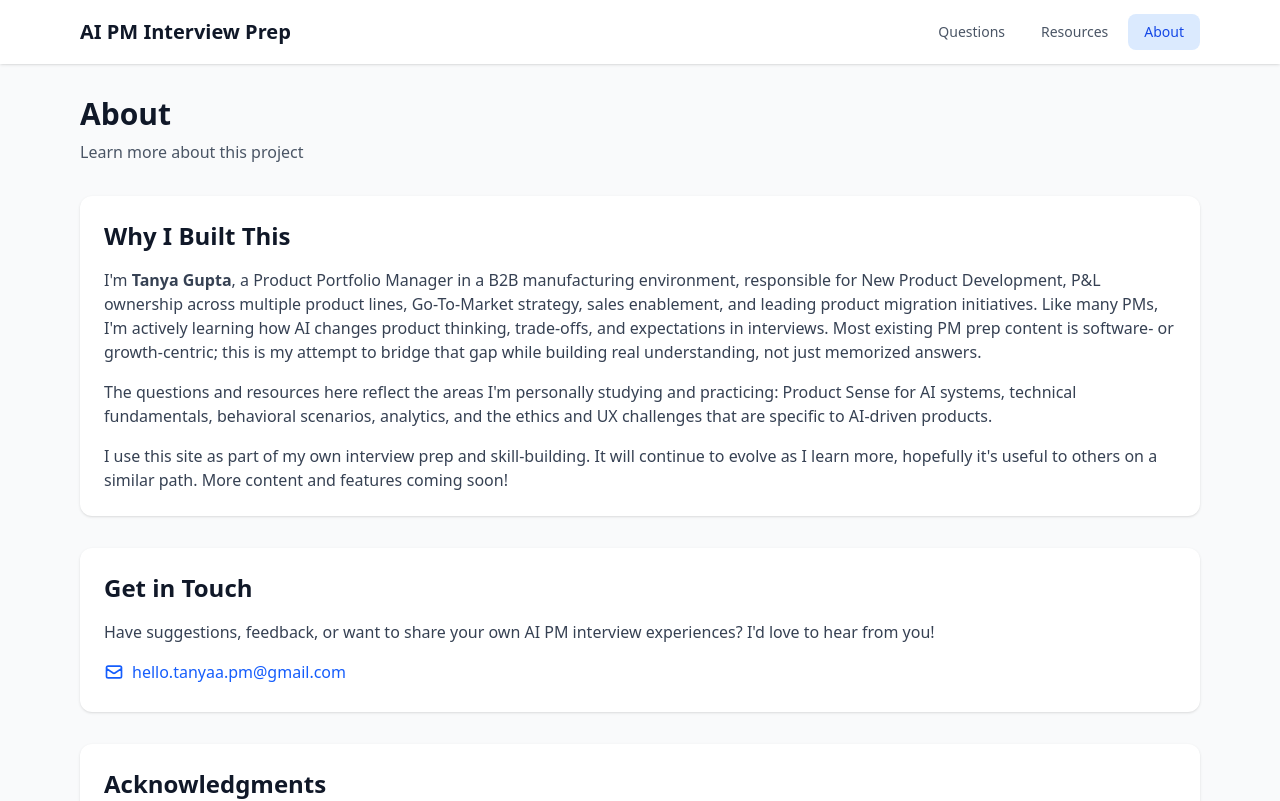
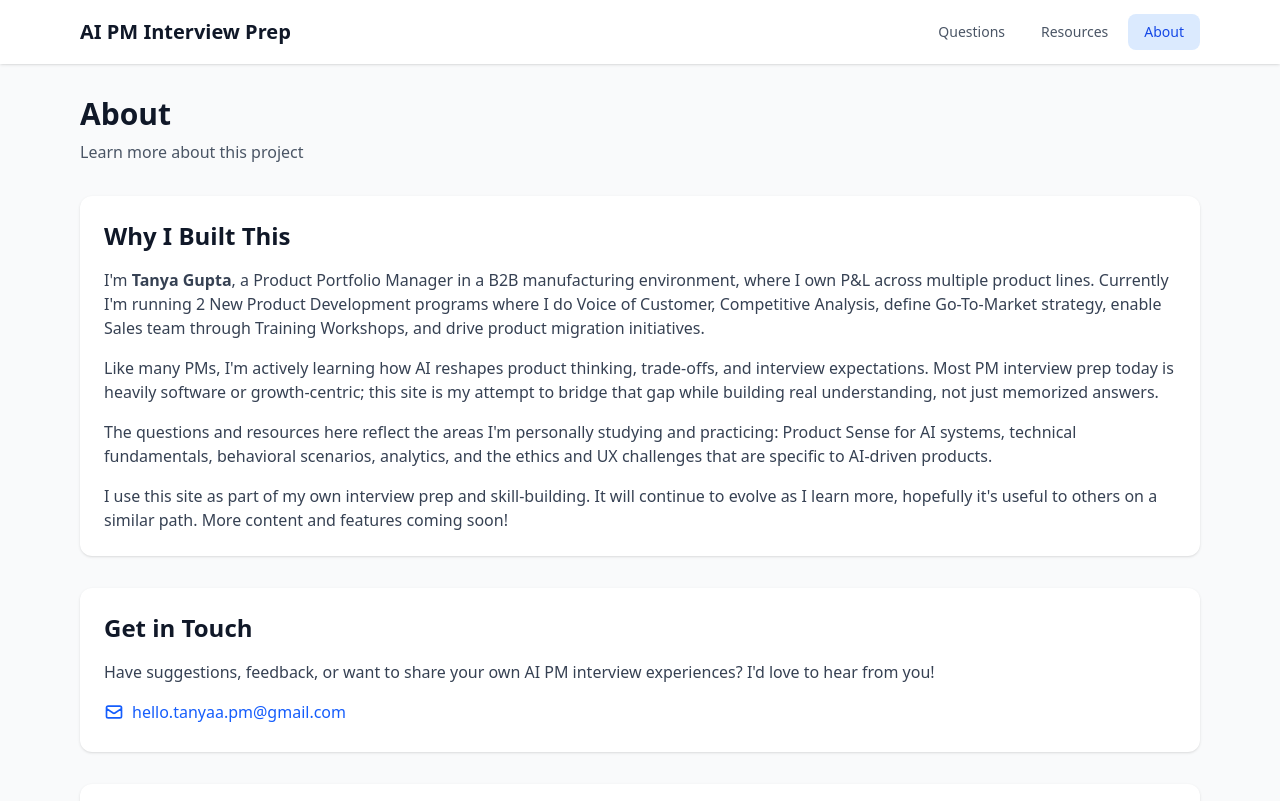
Before and after one commit to Tannybuoy/pminterview, a React (Vite) app: page /about in a window 1280 px wide. Shown: the top 801 px of the page. Built offline with nearby package versions, Linux system fonts and the light colour scheme.

Commit message:
Update About page intro with detailed role description

```diff
--- a/src/pages/AboutPage.jsx
+++ b/src/pages/AboutPage.jsx
@@ -9,11 +9,16 @@ function AboutPage() {
           <h2 className="text-2xl font-semibold text-gray-900 mb-4">Why I Built This</h2>
           <p className="text-gray-700 mb-4">
             I'm <span className="font-semibold">Tanya Gupta</span>, a Product Portfolio Manager in a B2B manufacturing
-            environment, responsible for New Product Development, P&L ownership across multiple product
-            lines, Go-To-Market strategy, sales enablement, and leading product migration initiatives.
-            Like many PMs, I'm actively learning how AI changes product thinking, trade-offs, and
-            expectations in interviews. Most existing PM prep content is software- or growth-centric;
-            this is my attempt to bridge that gap while building real understanding, not just memorized answers.
+            environment, where I own P&L across multiple product lines. Currently I'm running 2 New
+            Product Development programs where I do Voice of Customer, Competitive Analysis, define
+            Go-To-Market strategy, enable Sales team through Training Workshops, and drive product
+            migration initiatives.
+          </p>
+          <p className="text-gray-700 mb-4">
+            Like many PMs, I'm actively learning how AI reshapes product thinking, trade-offs, and
+            interview expectations. Most PM interview prep today is heavily software or growth-centric;
+            this site is my attempt to bridge that gap while building real understanding, not just
+            memorized answers.
           </p>
           <p className="text-gray-700 mb-4">
             The questions and resources here reflect the areas I'm personally studying and practicing:
```
